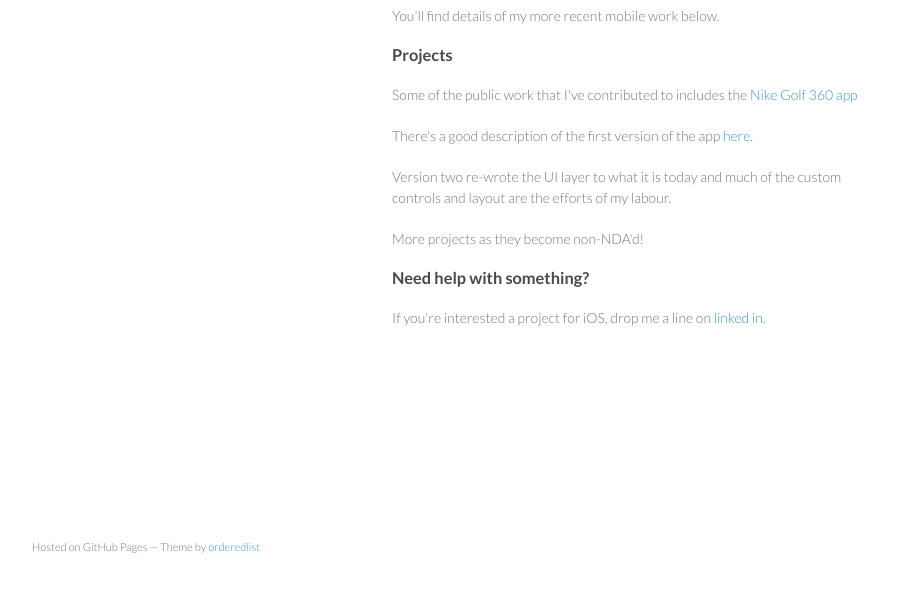
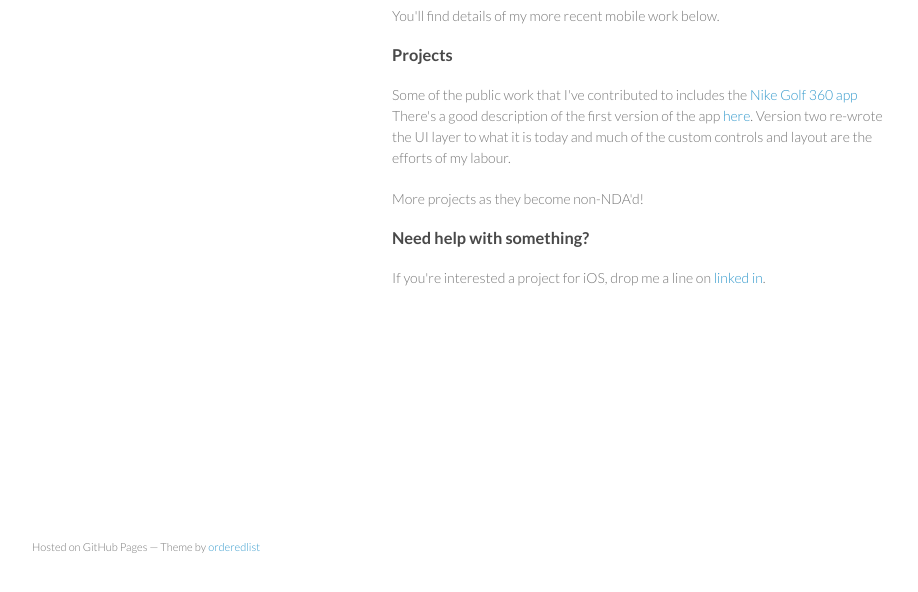
Before and after one commit to emlynmac/emlynmac.github.io, a plain HTML site: page index.html in a window 1280 px wide. Shown: the part 174-766 px from the top of the page, without its empty margins (178-1096 px from the left). Drawn offline with Linux system fonts and the light colour scheme.

Commit message:
Replace master branch with page content via GitHub

```diff
--- a/index.html
+++ b/index.html
@@ -34,11 +34,9 @@ My background is primarily in mobile development and began with the Symbian OS o
 <h3>
 <a name="projects" class="anchor" href="#projects"><span class="octicon octicon-link"></span></a>Projects</h3>
 
-<p>Some of the public work that I've contributed to includes the <a href="https://itunes.apple.com/us/app/nike-golf-360/id527331403?mt=8">Nike Golf 360 app</a></p>
-
-<p>There's a good description of the first version of the app <a href="http://imogenkelly.com/#/nike-golf-ng360/4566966485">here</a>.</p>
-
-<p>Version two re-wrote the UI layer to what it is today and much of the custom controls and layout are the efforts of my labour.</p>
+<p>Some of the public work that I've contributed to includes the <a href="https://itunes.apple.com/us/app/nike-golf-360/id527331403?mt=8">Nike Golf 360 app</a>
+There's a good description of the first version of the app <a href="http://imogenkelly.com/#/nike-golf-ng360/4566966485">here</a>.
+Version two re-wrote the UI layer to what it is today and much of the custom controls and layout are the efforts of my labour.</p>
 
 <p>More projects as they become non-NDA'd!</p>
 
--- a/params.json
+++ b/params.json
@@ -1 +1 @@
-{"name":"Emlyn Bolton","tagline":"iOS Indy Developer","body":"### Welcome to my site\r\nI'm an experienced iOS developer, with a wide breadth of experience from CoreData to AVFoundation and CoreGraphics. \r\nMy background is primarily in mobile development and began with the Symbian OS over ten years ago.\r\n\r\nYou'll find details of my more recent mobile work below.\r\n\r\n\r\n### Projects\r\nSome of the public work that I've contributed to includes the [Nike Golf 360 app](https://itunes.apple.com/us/app/nike-golf-360/id527331403?mt=8)\r\n\r\nThere's a good description of the first version of the app [here](http://imogenkelly.com/#/nike-golf-ng360/4566966485).\r\n\r\nVersion two re-wrote the UI layer to what it is today and much of the custom controls and layout are the efforts of my labour.\r\n\r\nMore projects as they become non-NDA'd!\r\n\r\n\r\n### Need help with something?\r\nIf you're interested a project for iOS, drop me a line on [linked in](http://ca.linkedin.com/in/emlynbolton/).\r\n","google":"","note":"Don't delete this file! It's used internally to help with page regeneration."}
+{"name":"Emlyn Bolton","tagline":"iOS Indy Developer","body":"### Welcome to my site\r\nI'm an experienced iOS developer, with a wide breadth of experience from CoreData to AVFoundation and CoreGraphics. \r\nMy background is primarily in mobile development and began with the Symbian OS over ten years ago.\r\n\r\nYou'll find details of my more recent mobile work below.\r\n\r\n\r\n### Projects\r\nSome of the public work that I've contributed to includes the [Nike Golf 360 app](https://itunes.apple.com/us/app/nike-golf-360/id527331403?mt=8)\r\nThere's a good description of the first version of the app [here](http://imogenkelly.com/#/nike-golf-ng360/4566966485).\r\nVersion two re-wrote the UI layer to what it is today and much of the custom controls and layout are the efforts of my labour.\r\n\r\n\r\nMore projects as they become non-NDA'd!\r\n\r\n\r\n\r\n### Need help with something?\r\nIf you're interested a project for iOS, drop me a line on [linked in](http://ca.linkedin.com/in/emlynbolton/).\r\n","google":"","note":"Don't delete this file! It's used internally to help with page regeneration."}
```
